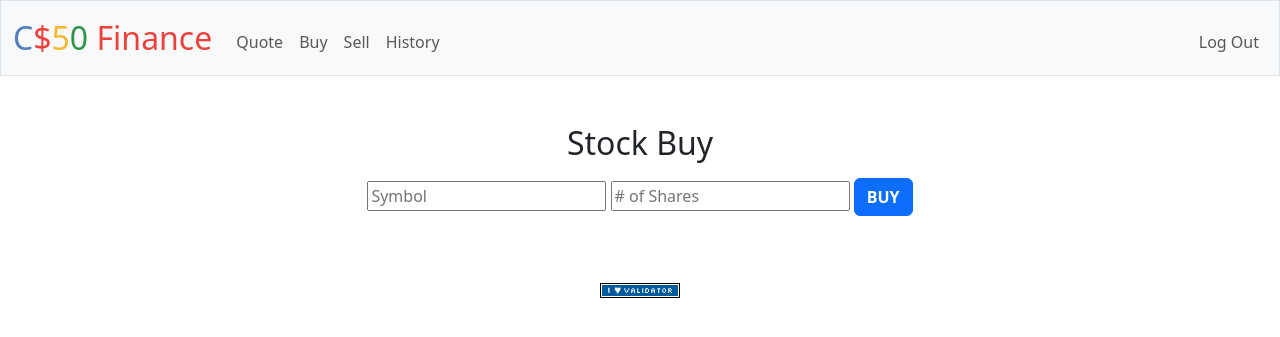
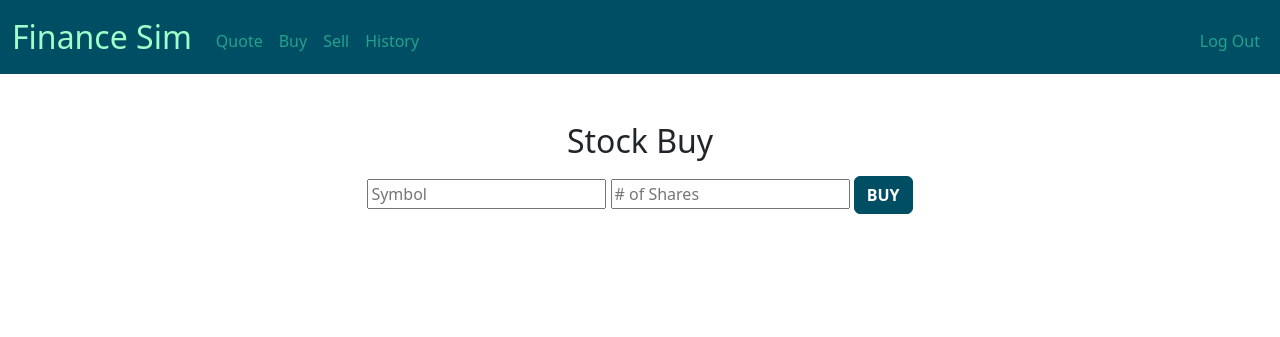
Before and after one commit to Edugre/financesim, a Flask app: page /buy in a window 1280 px wide. Shown: the top 337 px of the page. Run offline with Flask 3, Linux system fonts and the light colour scheme; a user stored in the database is signed in; some libraries are stand-ins or nearby versions.

Commit message:
major fixes and revamp of interface

```diff
--- a/app.py
+++ b/app.py
@@ -5,7 +5,7 @@ from flask_session import Session
 from werkzeug.security import check_password_hash, generate_password_hash
 
 from helpers import apology, login_required, lookup, usd
-from sqlhelpers import get_user_row, get_user_shares, substract_user_cash, create_transaction_record, update_user_shares, register_user, remove_stocks, add_user_cash, change_user_password
+from sqlhelpers import get_user_row, get_user_shares, substract_user_cash, create_transaction_record, update_user_shares, register_user, remove_stocks, add_user_cash, change_user_password, get_user_transactions, lookup_user
 
 # Configure application
 app = Flask(__name__)
@@ -38,12 +38,12 @@ def index():
             "total": userRow["cash"] # Total amount of capital that the user has distributed
         }
         sharesDB = get_user_shares(session["user_id"])
-        shares = [{}]
+        shares = []
         if sharesDB:
-            for shareDB in sharesDB:
-                stock = lookup(shareDB["symbol"])
-                shares.append({"price": stock["price"], "total": usd(stock["price"]* shareDB["numbShares"])})
-                user["total"] += (stock["price"]* shareDB["numbShares"])
+            for share in sharesDB:
+                stock = lookup(share["symbol"])
+                shares.append({"price": stock["price"], "total": usd(stock["price"]* share["numbShares"]), "symbol": stock["symbol"], "numbShares": share["numbShares"]})
+                user["total"] += (stock["price"]* share["numbShares"])
         else:
             apology("user not found", 404)
 
@@ -91,9 +91,10 @@ def buy():
 @app.route("/history")
 @login_required
 def history():
-    transactions = db.execute("SELECT * FROM transactions WHERE userId = (?)", session["user_id"])
-    for transaction in transactions:
-        transaction["price"] = usd(transaction["price"])
+    transactionsDB = get_user_transactions(session["user_id"])
+    transactions = []
+    for transaction in transactionsDB:
+        transactions.append({"transId": transaction["transId"], "symbol": transaction["symbol"], "numbShares": transaction["numbShares"], "price": usd(transaction["price"]), "date": transaction["date"], "type": transaction["type"]})
     return render_template("history.html", transactions=transactions)
 
 
@@ -115,18 +116,16 @@ def login():
             return apology("must provide password", 403)
 
         # Query database for username
-        rows = db.execute(
-            "SELECT * FROM users WHERE username = ?", request.form.get("username")
-        )
+        rows = lookup_user(request.form.get("username"))
 
         # Ensure username exists and password is correct
-        if len(rows) != 1 or not check_password_hash(
-            rows[0]["hash"], request.form.get("password")
+        if not rows or not check_password_hash(
+            rows["hash"], request.form.get("password")
         ):
             return apology("invalid username and/or password", 403)
 
         # Remember which user has logged in
-        session["user_id"] = rows[0]["id"]
+        session["user_id"] = rows["id"]
 
         # Redirect user to home page
         return redirect("/")
@@ -206,13 +205,13 @@ def sell():
                 row = share
                 break
 
-        numbShares = row["numbShares"]
+        userShares = row["numbShares"]
 
-        if numbShares < int(request.form.get("shares")):
+        if userShares < int(request.form.get("shares")):
             return apology("you dont have enough shares to sell", 400)
 
 
-        remove_stocks(session["user_id"], request.form.get("symbol"), int(request.form.get("shares")))
+        remove_stocks(session["user_id"], request.form.get("symbol"), int(request.form.get("shares")), userShares)
 
         stock = lookup(request.form.get("symbol"))
         cash = int(request.form.get("shares")) * stock["price"]
@@ -237,9 +236,9 @@ def passwordChange():
         if not request.form.get("password"):
             return apology("must provide password", 403)
 
-        rows = get_user_row(session["user_id"])
+        rows = lookup_user(request.form.get("name"))
 
-        if len(rows) != 1 or not check_password_hash(
+        if not rows or not check_password_hash(
             rows["hash"], request.form.get("password")
         ):
             return apology("invalid username and/or password", 403)
--- a/helpers.py
+++ b/helpers.py
@@ -3,38 +3,10 @@ import requests
 from flask import redirect, render_template, session
 from functools import wraps
 
-def apology(message, code=400):
-    """Render message as an apology to user."""
-
-    def escape(s):
-        """
-        Escape special characters.
-
-        https://github.com/jacebrowning/memegen#special-characters
-        """
-        for old, new in [
-            ("-", "--"),
-            (" ", "-"),
-            ("_", "__"),
-            ("?", "~q"),
-            ("%", "~p"),
-            ("#", "~h"),
-            ("/", "~s"),
-            ('"', "''"),
-        ]:
-            s = s.replace(old, new)
-        return s
-
-    return render_template("apology.html", top=code, bottom=escape(message)), code
-
+def apology(message, code):
+    return render_template("apology.html", code=code, message=message), code
 
 def login_required(f):
-    """
-    Decorate routes to require login.
-
-    https://flask.palletsprojects.com/en/latest/patterns/viewdecorators/
-    """
-
     @wraps(f)
     def decorated_function(*args, **kwargs):
         if session.get("user_id") is None:
--- a/static/styles.css
+++ b/static/styles.css
@@ -4,20 +4,84 @@ nav .navbar-brand
     font-size: xx-large;
 }
 
-/* Colors for brand */
-nav .navbar-brand .blue
+/* Colors for navbar */
+nav.navbar
 {
-    color: #537fbe;
+    background-color: #004E64;
 }
-nav .navbar-brand .red
+nav .light-green
 {
-    color: #ea433b;
+    color: #9FFFCB;
 }
-nav .navbar-brand .yellow
+nav .dark-green
 {
-    color: #f5b82e;
+    color: #25A18E;
 }
-nav .navbar-brand .green
+.nav-link.dark-green:hover
 {
-    color: #2e944b;
+    color: #9FFFCB !important;
 }
+
+/* Button Colors */
+.btn.btn-primary
+{
+    background-color: #004E64 !important;
+    border-color: #004E64 !important;
+}
+.btn:hover
+{
+    background-color: #00A5CF !important;
+    border-color: #00A5CF !important;
+}
+.btn.btn-secondary
+{
+    background-color: #25A18E !important;
+    border-color: #25A18E!important;
+}
+.btn-secondary:hover
+{
+    background-color: #7AE582 !important;
+    border-color: #7AE582 !important;
+}
+
+input[type="text"]:focus,
+input[type="email"]:focus,
+input[type="password"]:focus,
+input[type="number"]:focus,
+select:focus,
+textarea:focus
+{
+    outline: none;
+    border-color: #7AE582;
+    box-shadow: 0 0 10px #7AE582;
+    border-radius: 4px;
+}
+
+
+/* Apology page style */
+.apology
+{
+    text-align: center;
+    padding: 2rem;
+    line-height: 2.0;
+}
+.sorry-message {
+    font-size: 3.5rem;
+    color: #004E64;
+    margin-bottom: 2rem;
+    letter-spacing: 2px;
+}
+.error-code {
+    font-size: 2.5rem;
+    color: #00A5CF;
+    margin-bottom: 1.5rem;
+    word-spacing: 4px;
+  }
+  .code-message {
+    font-size: 1.4rem;
+    color: #004E64;
+    margin-bottom: 1rem;
+  }
+  .code-message:last-child {
+    margin-bottom: 2rem;
+  }
--- a/templates/layout.html
+++ b/templates/layout.html
@@ -16,33 +16,33 @@
 
         <link href="/static/styles.css" rel="stylesheet">
 
-        <title>C$50 Finance: {% block title %}{% endblock %}</title>
+        <title>Finance Sim: {% block title %}{% endblock %}</title>
 
     </head>
 
     <body>
 
-        <nav class="bg-light border navbar navbar-expand-md navbar-light">
+        <nav class="navbar navbar-expand-md navbar-dark">
             <div class="container-fluid">
-                <a class="navbar-brand" href="/"><span class="blue">C</span><span class="red">$</span><span class="yellow">5</span><span class="green">0</span> <span class="red">Finance</span></a>
+                <a class="navbar-brand" href="/"><span class="light-green">Finance Sim</span> </a>
                 <button aria-controls="navbar" aria-expanded="false" aria-label="Toggle navigation" class="navbar-toggler" data-bs-target="#navbar" data-bs-toggle="collapse" type="button">
                     <span class="navbar-toggler-icon"></span>
                 </button>
                 <div class="collapse navbar-collapse" id="navbar">
                     {% if session["user_id"] %}
                         <ul class="navbar-nav me-auto mt-2">
-                            <li class="nav-item"><a class="nav-link" href="/quote">Quote</a></li>
-                            <li class="nav-item"><a class="nav-link" href="/buy">Buy</a></li>
-                            <li class="nav-item"><a class="nav-link" href="/sell">Sell</a></li>
-                            <li class="nav-item"><a class="nav-link" href="/history">History</a></li>
+                            <li class="nav-item"><a class="nav-link dark-green" href="/quote">Quote</a></li>
+                            <li class="nav-item"><a class="nav-link dark-green" href="/buy">Buy</a></li>
+                            <li class="nav-item"><a class="nav-link dark-green" href="/sell">Sell</a></li>
+                            <li class="nav-item"><a class="nav-link dark-green" href="/history">History</a></li>
                         </ul>
                         <ul class="navbar-nav ms-auto mt-2">
-                            <li class="nav-item"><a class="nav-link" href="/logout">Log Out</a></li>
+                            <li class="nav-item"><a class="nav-link dark-green" href="/logout">Log Out</a></li>
                         </ul>
                     {% else %}
                         <ul class="navbar-nav ms-auto mt-2">
-                            <li class="nav-item"><a class="nav-link" href="/register">Register</a></li>
-                            <li class="nav-item"><a class="nav-link" href="/login">Log In</a></li>
+                            <li class="nav-item"><a class="nav-link dark-green" href="/register">Register</a></li>
+                            <li class="nav-item"><a class="nav-link dark-green" href="/login">Log In</a></li>
                         </ul>
                     {% endif %}
                 </div>
@@ -61,26 +61,6 @@
             {% block main %}{% endblock %}
         </main>
 
-        <footer class="mb-5">
-            <form action="https://validator.w3.org/check" class="text-center" enctype="multipart/form-data" method="post" target="_blank">
-                <input name="doctype" type="hidden" value="HTML5">
-                <input name="fragment" type="hidden">
-                <input alt="Validate" src="/static/I_heart_validator.png" type="image"> <!-- https://validator.w3.org/ -->
-            </form>
-            <script>
-                document.addEventListener('DOMContentLoaded', function() {
-                    // Adapted from https://stackoverflow.com/a/10162353
-                    const html = '<!DOCTYPE ' +
-                    document.doctype.name +
-                    (document.doctype.publicId ? ' PUBLIC "' + document.doctype.publicId + '"' : '') +
-                    (!document.doctype.publicId && document.doctype.systemId ? ' SYSTEM' : '') +
-                    (document.doctype.systemId ? ' "' + document.doctype.systemId + '"' : '') +
-                    '>\n' + document.documentElement.outerHTML;
-                    document.querySelector('form[action="https://validator.w3.org/check"] > input[name="fragment"]').value = html;
-                });
-            </script>
-        </footer>
-
     </body>
 
 </html>
```
Also changed, not shown: sqlhelpers.py (+45 -8 lines), templates/apology.html (+6 -3 lines), finance.db, static/I_heart_validator.png (deleted), 1 other file.
